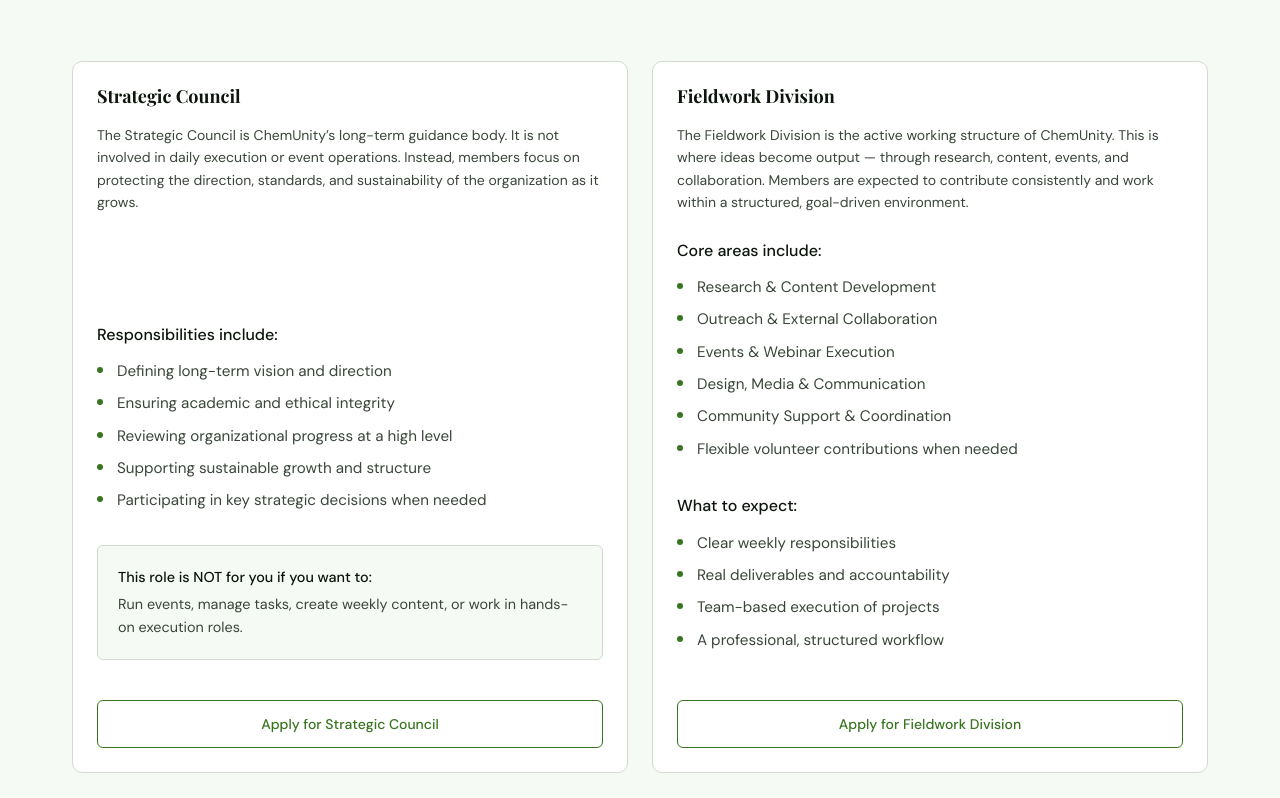
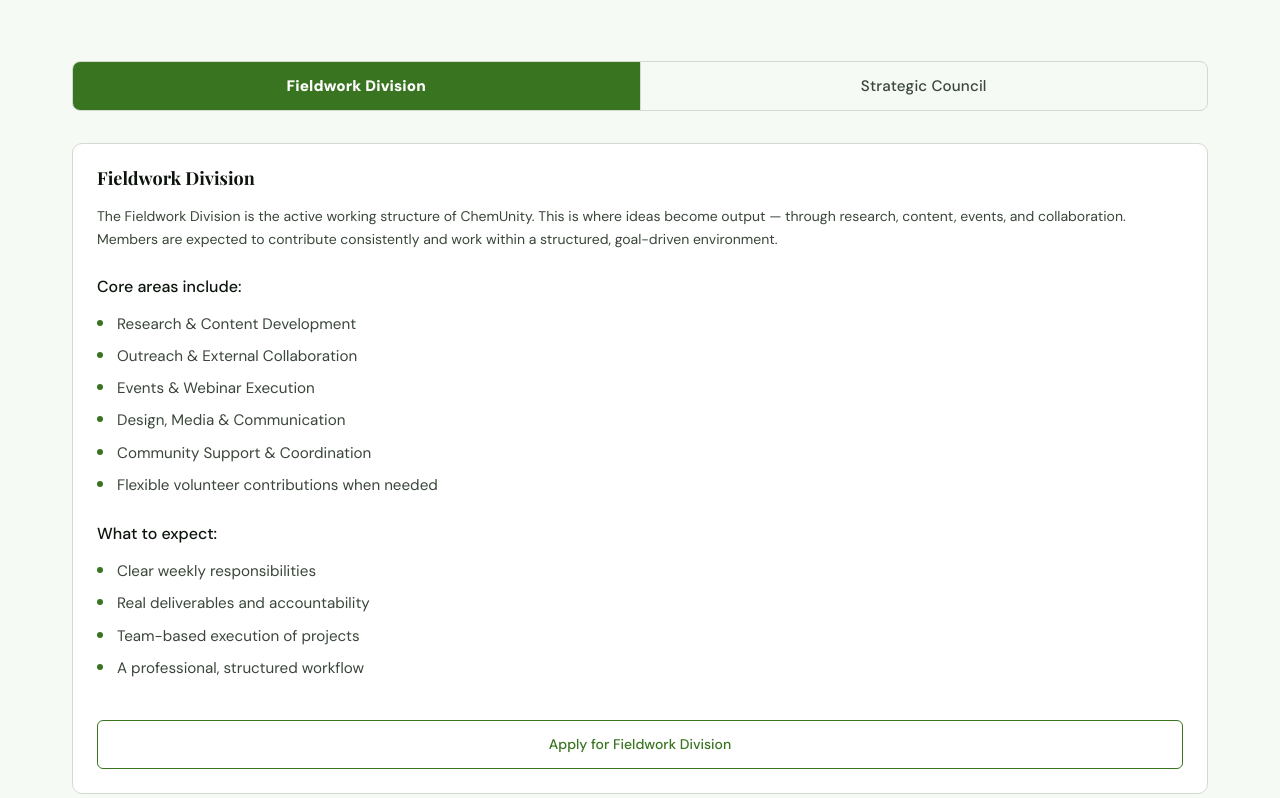
Before and after one commit to fam707dd-ux/ChemUnity, a plain HTML site: page index.html in a window 1280 px wide. Shown: the part 1652-2450 px from the top of the page. Drawn offline with nearby package versions, Linux system fonts and the light colour scheme.

Commit message:
Update index.html

```diff
--- a/index.html
+++ b/index.html
@@ -435,6 +435,55 @@
             padding-top: 1rem;
         }
 
+        /* ROLE TAB SYSTEM */
+        .role-tabs {
+            display: flex;
+            gap: 0;
+            border: 1.5px solid var(--cu-border);
+            border-radius: 8px;
+            overflow: hidden;
+            margin-bottom: 2rem;
+        }
+        .role-tab-btn {
+            flex: 1;
+            padding: 0.85rem 1rem;
+            font-family: 'DM Sans', sans-serif;
+            font-size: 0.95rem;
+            font-weight: 500;
+            color: var(--cu-charcoal);
+            background: transparent;
+            border: none;
+            border-radius: 0;
+            cursor: pointer;
+            transition: background-color var(--transition-duration) var(--ease-out),
+                        color var(--transition-duration) var(--ease-out);
+            text-align: center;
+            letter-spacing: 0.01em;
+        }
+        .role-tab-btn:not(:last-child) {
+            border-right: 1.5px solid var(--cu-border);
+        }
+        .role-tab-btn:hover {
+            color: var(--cu-green);
+            background-color: var(--cu-green-light);
+        }
+        .role-tab-btn.is-active {
+            background-color: var(--cu-green);
+            color: white;
+            font-weight: 700;
+        }
+        .role-tab-panel {
+            display: none;
+            opacity: 0;
+            transform: translateY(8px);
+            transition: opacity 220ms var(--ease-out), transform 220ms var(--ease-out);
+        }
+        .role-tab-panel.is-active {
+            display: block;
+            opacity: 1;
+            transform: translateY(0);
+        }
+
         .subtitle {
             font-family: 'DM Sans', sans-serif;
             font-weight: 500;
@@ -620,9 +669,7 @@
                 </div>
             </div>
         </div>
-    </section>
-
-    <!-- TEAM -->
+    </section>    <!-- TEAM -->
     <section id="team" class="team">
         <div class="container">
             <div class="team-header animate-on-scroll">
@@ -630,15 +677,60 @@
                 <p>The people behind ChemUnity — and the roles still open.</p>
             </div>
 
-            <div class="team-grid" style="grid-template-columns: repeat(auto-fit, minmax(350px, 1fr));">
-                <!-- Widget 1: Strategic Council -->
-                <div class="team-card animate-on-scroll" style="transition-delay: 0ms;">
+            <!-- Tab Buttons -->
+            <div class="role-tabs" role="tablist" aria-label="Role tracks">
+                <button class="role-tab-btn" id="tab-fieldwork" role="tab"
+                    aria-controls="panel-fieldwork" aria-selected="true">
+                    Fieldwork Division
+                </button>
+                <button class="role-tab-btn" id="tab-council" role="tab"
+                    aria-controls="panel-council" aria-selected="false">
+                    Strategic Council
+                </button>
+            </div>
+
+            <!-- Panel: Fieldwork Division (default) -->
+            <div class="role-tab-panel team-card" id="panel-fieldwork"
+                 role="tabpanel" aria-labelledby="tab-fieldwork">
+                <div class="card-header">
+                    <h3 class="card-title">Fieldwork Division</h3>
+                </div>
+                <p class="card-desc" style="margin-bottom: 1.5rem;">The Fieldwork Division is the active working structure of ChemUnity. This is where ideas become output — through research, content, events, and collaboration. Members are expected to contribute consistently and work within a structured, goal-driven environment.</p>
+
+                <div class="card-section">
+                    <h4>Core areas include:</h4>
+                    <ul class="card-list">
+                        <li>Research &amp; Content Development</li>
+                        <li>Outreach &amp; External Collaboration</li>
+                        <li>Events &amp; Webinar Execution</li>
+                        <li>Design, Media &amp; Communication</li>
+                        <li>Community Support &amp; Coordination</li>
+                        <li>Flexible volunteer contributions when needed</li>
+                    </ul>
+                </div>
+
+                <div class="card-section">
+                    <h4>What to expect:</h4>
+                    <ul class="card-list">
+                        <li>Clear weekly responsibilities</li>
+                        <li>Real deliverables and accountability</li>
+                        <li>Team-based execution of projects</li>
+                        <li>A professional, structured workflow</li>
+                    </ul>
+                </div>
+
+                <div class="card-footer">
+                    <a href="#apply" class="btn btn-outline">Apply for Fieldwork Division</a>
+                </div>
+            </div>
+
+            <!-- Panel: Strategic Council -->
+            <div class="role-tab-panel team-card" id="panel-council"
+                 role="tabpanel" aria-labelledby="tab-council">
                 <div class="card-header">
                     <h3 class="card-title">Strategic Council</h3>
                 </div>
-                    <p class="card-desc" style="margin-bottom: 1.5rem;">The Strategic Council is ChemUnity’s long-term
-                        guidance body. It is not involved in daily execution or event operations. Instead, members focus
-                        on protecting the direction, standards, and sustainability of the organization as it grows.</p>
+                <p class="card-desc" style="margin-bottom: 1.5rem;">The Strategic Council is ChemUnity's long-term guidance body. It is not involved in daily execution or event operations. Instead, members focus on protecting the direction, standards, and sustainability of the organization as it grows.</p>
 
                 <div class="card-section">
                     <h4>Responsibilities include:</h4>
@@ -658,45 +750,6 @@
 
                 <div class="card-footer">
                     <a href="#apply" class="btn btn-outline">Apply for Strategic Council</a>
-                    </div>
-                </div>
-
-                <!-- Widget 2: Operations Track -->
-                <div class="team-card animate-on-scroll" style="transition-delay: 50ms;">
-                    <div class="card-header">
-                        <h3 class="card-title">Fieldwork Division</h3>
-                    </div>
-                    <p class="card-desc" style="margin-bottom: 1.5rem;">The Fieldwork Division is the active working
-                        structure of
-                        ChemUnity. This is where ideas become output — through research, content, events, and
-                        collaboration. Members are expected to contribute consistently and work within a structured,
-                        goal-driven environment.</p>
-
-                    <div class="card-section">
-                        <h4>Core areas include:</h4>
-                        <ul class="card-list">
-                            <li>Research & Content Development</li>
-                            <li>Outreach & External Collaboration</li>
-                            <li>Events & Webinar Execution</li>
-                            <li>Design, Media & Communication</li>
-                            <li>Community Support & Coordination</li>
-                            <li>Flexible volunteer contributions when needed</li>
-                        </ul>
-                    </div>
-
-                    <div class="card-section">
-                        <h4>What to expect:</h4>
-                        <ul class="card-list">
-                            <li>Clear weekly responsibilities</li>
-                            <li>Real deliverables and accountability</li>
-                            <li>Team-based execution of projects</li>
-                            <li>A professional, structured workflow</li>
-                        </ul>
-                    </div>
-
-                    <div class="card-footer">
-                        <a href="#apply" class="btn btn-outline">Apply for Fieldwork Division</a>
-                    </div>
                 </div>
             </div>
         </div>
@@ -739,6 +792,39 @@
                     document.getElementById('team').scrollIntoView({ behavior: 'smooth', block: 'start' });
                 });
             }
+
+            // Role tab system — Fieldwork Division is default
+            const tabs = document.querySelectorAll('.role-tab-btn');
+            const panels = document.querySelectorAll('.role-tab-panel');
+
+            function activateTab(targetId) {
+                tabs.forEach(btn => {
+                    const isTarget = btn.getAttribute('aria-controls') === targetId;
+                    btn.classList.toggle('is-active', isTarget);
+                    btn.setAttribute('aria-selected', isTarget ? 'true' : 'false');
+                });
+                panels.forEach(panel => {
+                    const isTarget = panel.id === targetId;
+                    if (isTarget) {
+                        panel.style.display = 'block';
+                        requestAnimationFrame(() => panel.classList.add('is-active'));
+                    } else {
+                        panel.classList.remove('is-active');
+                        panel.addEventListener('transitionend', () => {
+                            if (!panel.classList.contains('is-active')) panel.style.display = 'none';
+                        }, { once: true });
+                    }
+                });
+            }
+
+            // Set Fieldwork Division as default (even on mobile)
+            activateTab('panel-fieldwork');
+
+            tabs.forEach(btn => {
+                btn.addEventListener('click', () => {
+                    activateTab(btn.getAttribute('aria-controls'));
+                });
+            });
         });
     </script>
 </body>
```
Lines whose indentation alone changed are shown as unchanged.
